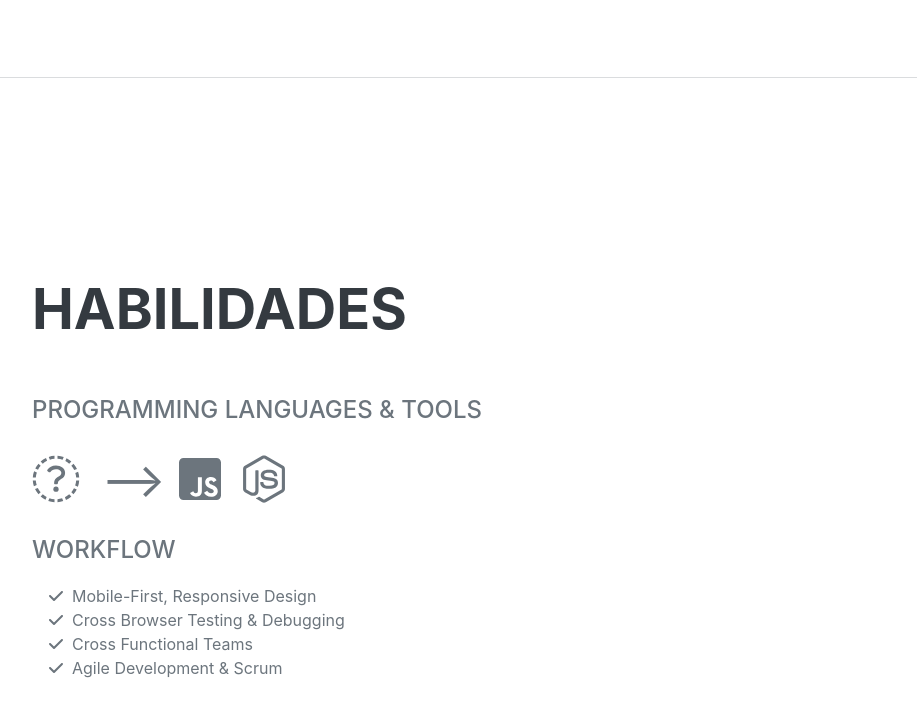
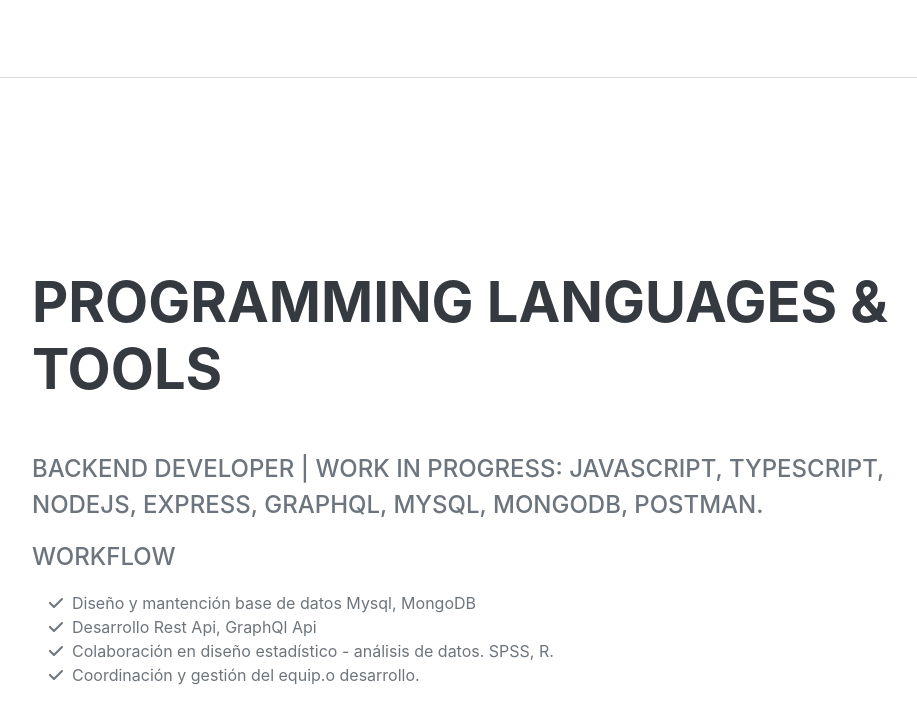
Before and after one commit to webson2020/webson2020.github.io, a plain HTML site: page docs/index.html in a window 1280 px wide. Shown: the part 2936-3659 px from the top of the page, without its empty margins (288-1205 px from the left). Drawn offline with nearby package versions, Linux system fonts and the light colour scheme; a web font is replaced by a local one.

Commit message:
add skills and languajes - tools

```diff
--- a/docs/index.html
+++ b/docs/index.html
@@ -105,8 +105,6 @@
                         <div class="flex-grow-1">
                             <h3 class="mb-0">Colegio Sagrados Corazones de Manquehue</h3>
                             <div class="subheading mb-3">Enseñanza Básica y Media.</div>
-                            <!-- <div>Computer Science - Web Development Track</div>
-                            <p>GPA: 3.23</p> -->
                         </div>
                         <div class="flex-shrink-0"><span class="text-primary">Marzo 1989 - Diciembre 2001</span></div>
                     </div>
@@ -114,7 +112,6 @@
                         <div class="flex-grow-1">
                             <h3 class="mb-0">Universidad del Desarrollo</h3>
                             <div class="subheading mb-3">Bachillerato en humanidades / título en Ciencia Política.</div>
-                            <!-- <p>GPA: 3.56</p> -->
                         </div>
                         <div class="flex-shrink-0"><span class="text-primary">Marzo 2002 - Diciembre 2008</span></div>
                     </div>
@@ -122,7 +119,6 @@
                         <div class="flex-grow-1">
                             <h3 class="mb-0">Universidad de Chile. Instituto de Asuntos Públicos.</h3>
                             <div class="subheading mb-3">Título: Magister en Ciencia Política (Excelencia Académica).</div>
-                            <!-- <p>GPA: 3.56</p> -->
                         </div>
                         <div class="flex-shrink-0"><span class="text-primary">Marzo 2011 - Diciembre 2014</span></div>
                     </div>
@@ -130,7 +126,6 @@
                         <div class="flex-grow-1">
                             <h3 class="mb-0">Instituto de Filosofía y ciencias de la complejidad (IFICC).</h3>
                             <div class="subheading mb-3">Diplomado en filosofía de la ciencia, mención en sistemas complejos.</div>
-                            <!-- <p>GPA: 3.56</p> -->
                         </div>
                         <div class="flex-shrink-0"><span class="text-primary">Marzo - Diciembre 2018</span></div>
                     </div>
@@ -140,16 +135,15 @@
             <!-- Skills-->
             <section class="resume-section" id="skills">
                 <div class="resume-section-content">
-                    <h2 class="mb-5">Habilidades</h2>
-                    <div class="subheading mb-3">Programming Languages & Tools</div>
+                    <h2 class="mb-5">Programming Languages & Tools</h2>
+                    <div class="subheading mb-3">Backend Developer | work in progress: Javascript, typescript, nodejs, express,  graphql, mysql, mongodb, postman.</div>
                     <ul class="list-inline dev-icons">
                         <!-- <li class="list-inline-item"><i class="fab fa-html5"></i></li>
                         <!-- <li class="list-inline-item"><i class="fab fa-html5"></i></li> -->
-                        <li class="list-inline-item"><i class="fab fa-typescript-alt"></i></li> -->
-                        <li class="list-inline-item"><i class="fab fa-js-square"></i></li>
+                        <!-- <li class="list-inline-item"><i class="fab fa-js-square"></i></li> -->
                         <!-- <li class="list-inline-item"><i class="fab fa-angular"></i></li>
                         <li class="list-inline-item"><i class="fab fa-react"></i></li> -->
-                        <li class="list-inline-item"><i class="fab fa-node-js"></i></li>
+                        <!-- <li class="list-inline-item"><i class="fab fa-node-js"></i></li> -->
                         <!-- <li class="list-inline-item"><i class="fab fa-sass"></i></li>
                         <li class="list-inline-item"><i class="fab fa-less"></i></li> -->
                         <!-- <li class="list-inline-item"><i class="fab fa-wordpress"></i></li>
@@ -161,19 +155,19 @@
                     <ul class="fa-ul mb-0">
                         <li>
                             <span class="fa-li"><i class="fas fa-check"></i></span>
-                            Mobile-First, Responsive Design
+                            Diseño y mantención base de datos Mysql, MongoDB
                         </li>
                         <li>
                             <span class="fa-li"><i class="fas fa-check"></i></span>
-                            Cross Browser Testing & Debugging
+                            Desarrollo Rest Api, GraphQl Api
                         </li>
                         <li>
                             <span class="fa-li"><i class="fas fa-check"></i></span>
-                            Cross Functional Teams
+                            Colaboración en diseño estadístico - análisis de datos. SPSS, R.
                         </li>
                         <li>
                             <span class="fa-li"><i class="fas fa-check"></i></span>
-                            Agile Development & Scrum
+                            Coordinación y gestión del equip.o desarrollo.
                         </li>
                     </ul>
                 </div>
```
